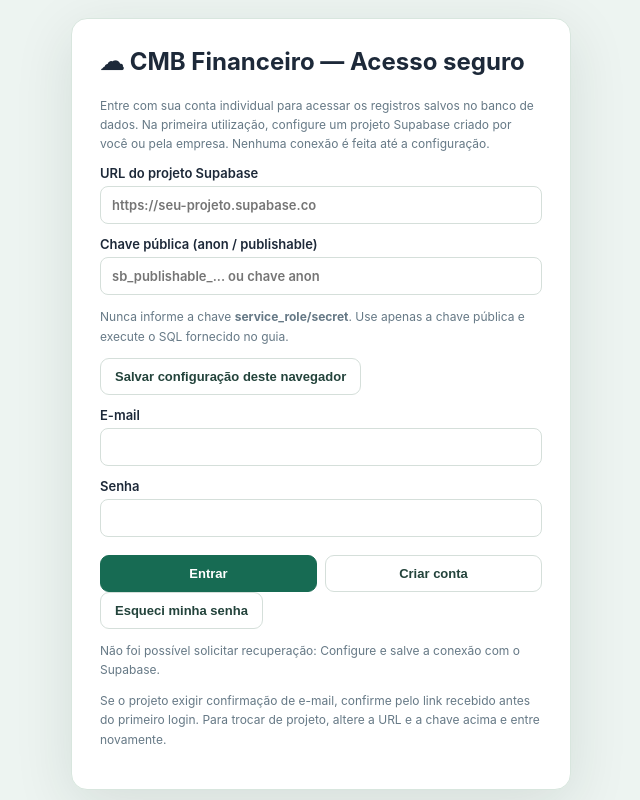
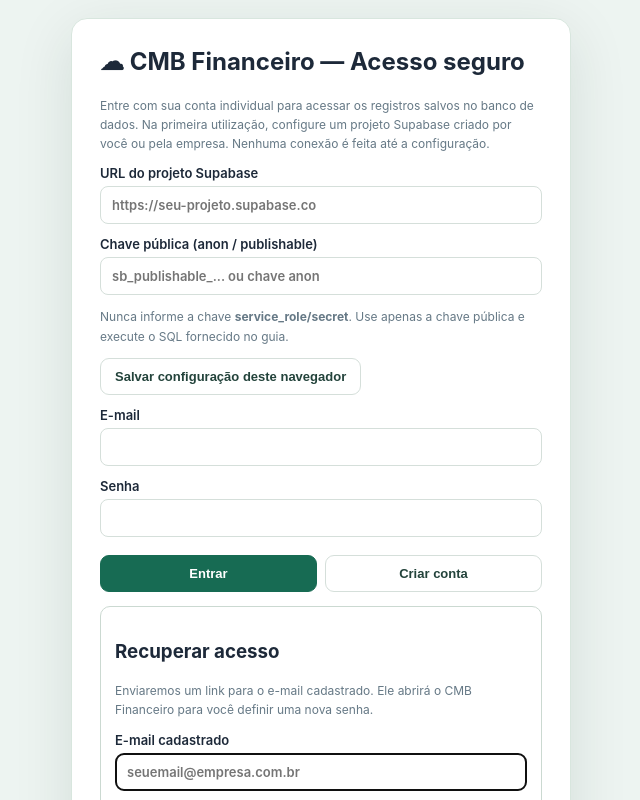
Before and after one commit to AdrielenS/cmb-financeiro, a plain HTML site: page index.html in a window 1280 px wide. Both pictures are taken after a click on the button "Esqueci minha senha". Shown: the whole page, without its empty margins (319-959 px from the left). Drawn offline with Linux system fonts and the light colour scheme.

Commit message:
Add files via upload

```diff
--- a/index.html
+++ b/index.html
@@ -21,7 +21,14 @@ body.cloud-locked aside,body.cloud-locked main{display:none!important}
 <h2>☁ CMB Financeiro — Acesso seguro</h2><p class="auth-hint">Entre com sua conta individual para acessar os registros salvos no banco de dados. Na primeira utilização, configure um projeto Supabase criado por você ou pela empresa. Nenhuma conexão é feita até a configuração.</p>
 <div id="setupFields"><label>URL do projeto Supabase<input id="supabaseUrl" type="url" placeholder="https://seu-projeto.supabase.co" autocomplete="off"></label><label>Chave pública (anon / publishable)<input id="supabaseKey" type="text" placeholder="sb_publishable_... ou chave anon" autocomplete="off"></label><p class="auth-hint">Nunca informe a chave <b>service_role/secret</b>. Use apenas a chave pública e execute o SQL fornecido no guia.</p><button type="button" onclick="saveCloudConfig()">Salvar configuração deste navegador</button></div>
 <form id="cloudLogin" onsubmit="cloudSignIn(event)"><label>E-mail<input id="cloudEmail" type="email" required autocomplete="username"></label><label>Senha<input id="cloudPassword" type="password" required minlength="6" autocomplete="current-password"></label><div class="auth-actions"><button class="primary" type="submit">Entrar</button><button type="button" onclick="cloudRegister()">Criar conta</button></div></form>
-<div id="recoveryRequest"><button type="button" onclick="cloudRequestPasswordReset()">Esqueci minha senha</button></div>
+<div id="recoveryRequest"><button type="button" id="openRecoveryBtn" onclick="cloudShowRecoveryRequest()">Esqueci minha senha</button></div>
+<div id="recoveryForm" style="display:none;border:1px solid #cbd9d1;border-radius:10px;padding:14px;margin-top:14px">
+<h3>Recuperar acesso</h3>
+<p class="auth-hint">Enviaremos um link para o e-mail cadastrado. Ele abrirá o CMB Financeiro para você definir uma nova senha.</p>
+<label>E-mail cadastrado<input type="email" id="recoveryEmail" placeholder="seuemail@empresa.com.br" autocomplete="email"></label>
+<div class="auth-actions"><button type="button" class="primary" id="sendRecoveryBtn" onclick="cloudRequestPasswordReset()">Enviar link de recuperação</button><button type="button" onclick="cloudHideRecoveryRequest()">Voltar</button></div>
+<p id="recoveryFeedback" class="auth-hint" role="status" aria-live="polite"></p>
+</div>
 <div id="recoverySet" style="display:none;border:1px solid #cbd9d1;border-radius:10px;padding:12px;margin-top:14px"><h3>Definir nova senha</h3><p class="auth-hint">Você abriu um link de recuperação. Escolha uma senha nova e confirme abaixo.</p><label>Nova senha<input type="password" id="recoveryNewPassword" autocomplete="new-password" minlength="8"></label><label>Confirmar nova senha<input type="password" id="recoveryConfirmPassword" autocomplete="new-password" minlength="8"></label><button type="button" onclick="cloudFinishRecovery()">Salvar nova senha</button></div>
 <p id="authFeedback" class="auth-hint" role="status"></p><p class="auth-hint">Se o projeto exigir confirmação de e-mail, confirme pelo link recebido antes do primeiro login. Para trocar de projeto, altere a URL e a chave acima e entre novamente.</p>
 </div></div>
@@ -91,17 +98,32 @@ async function cloudStart(){document.body.classList.remove('cloud-locked');docum
 async function cloudSignIn(event){event.preventDefault();let btn=event.target.querySelector('[type=submit]');btn.disabled=true;authFeedback('Validando acesso…');try{cloudCfg=readCloudCfg();if(!cloudCfg)throw Error('Configure o projeto e salve antes de entrar.');let email=document.getElementById('cloudEmail').value.trim(),password=document.getElementById('cloudPassword').value;let result=await cloudRequest('/auth/v1/token?grant_type=password',{method:'POST',body:JSON.stringify({email,password})});if(!result.access_token||!result.user?.id)throw Error('A resposta não contém uma sessão válida.');cloudSession=result;sessionStorage.setItem(CLOUD_SESSION,JSON.stringify(result));document.getElementById('cloudPassword').value='';await cloudStart()}catch(e){authFeedback('Falha no acesso: '+e.message)}finally{btn.disabled=false}}
 async function cloudRegister(){try{cloudCfg=readCloudCfg();if(!cloudCfg)throw Error('Configure o projeto antes de criar a conta.');let email=document.getElementById('cloudEmail').value.trim(),password=document.getElementById('cloudPassword').value;if(!email||password.length<6)throw Error('Informe e-mail e senha com pelo menos seis caracteres.');authFeedback('Criando conta…');await cloudRequest('/auth/v1/signup',{method:'POST',body:JSON.stringify({email,password})});authFeedback('Cadastro solicitado. Confirme o e-mail, se exigido pelo projeto, e depois clique em Entrar.')}catch(e){authFeedback('Erro ao cadastrar: '+e.message)}}
 // Recuperação de senha: links Supabase com tokens no fragmento da URL.
+function cloudShowRecoveryRequest(){
+  document.getElementById('recoveryForm').style.display='block';
+  document.getElementById('recoveryRequest').style.display='none';
+  document.getElementById('recoveryEmail').value=document.getElementById('cloudEmail').value.trim();
+  document.getElementById('recoveryFeedback').textContent='Informe seu e-mail e clique em Enviar link de recuperação.';
+  document.getElementById('recoveryEmail').focus();
+}
+function cloudHideRecoveryRequest(){
+  document.getElementById('recoveryForm').style.display='none';
+  document.getElementById('recoveryRequest').style.display='block';
+}
 async function cloudRequestPasswordReset(){
+  const btn=document.getElementById('sendRecoveryBtn');
+  const feedback=document.getElementById('recoveryFeedback');
+  btn.disabled=true; feedback.textContent='Solicitando link de recuperação…';
   try{
-    cloudCfg=readCloudCfg();if(!cloudCfg)throw Error('Configure e salve a conexão com o Supabase.');
-    const email=document.getElementById('cloudEmail').value.trim();
-    if(!email)throw Error('Informe seu e-mail no campo acima antes de solicitar.');
-    if(location.protocol!=='https:')throw Error('Para recuperar a senha, abra a versão publicada em HTTPS no GitHub Pages.');
-    // Use o endereço da página atual, sem parâmetros nem fragmentos.
+    cloudCfg=readCloudCfg();
+    if(!cloudCfg)throw Error('Preencha a URL e a chave pública do Supabase e clique em “Salvar configuração deste navegador” primeiro.');
+    const email=document.getElementById('recoveryEmail').value.trim();
+    if(!email)throw Error('Informe o e-mail cadastrado.');
+    if(location.protocol!=='https:')throw Error('Abra a versão publicada em HTTPS no GitHub Pages.');
     const redirectTo=location.origin+location.pathname;
     await cloudRequest('/auth/v1/recover?redirect_to='+encodeURIComponent(redirectTo),{method:'POST',body:JSON.stringify({email})});
-    authFeedback('Se existir uma conta com esse e-mail, você receberá um link de recuperação. Abra o link neste mesmo navegador.');
-  }catch(e){authFeedback('Não foi possível solicitar recuperação: '+e.message)}
+    feedback.textContent='Solicitação recebida. Se o e-mail estiver cadastrado, verifique sua caixa de entrada e o spam. Use o link mais recente.';
+  }catch(e){feedback.textContent='Erro: '+e.message}
+  finally{btn.disabled=false}
 }
 function cloudPrepareRecovery(){
   const fragment=new URLSearchParams(location.hash.replace(/^#/,''));
```
